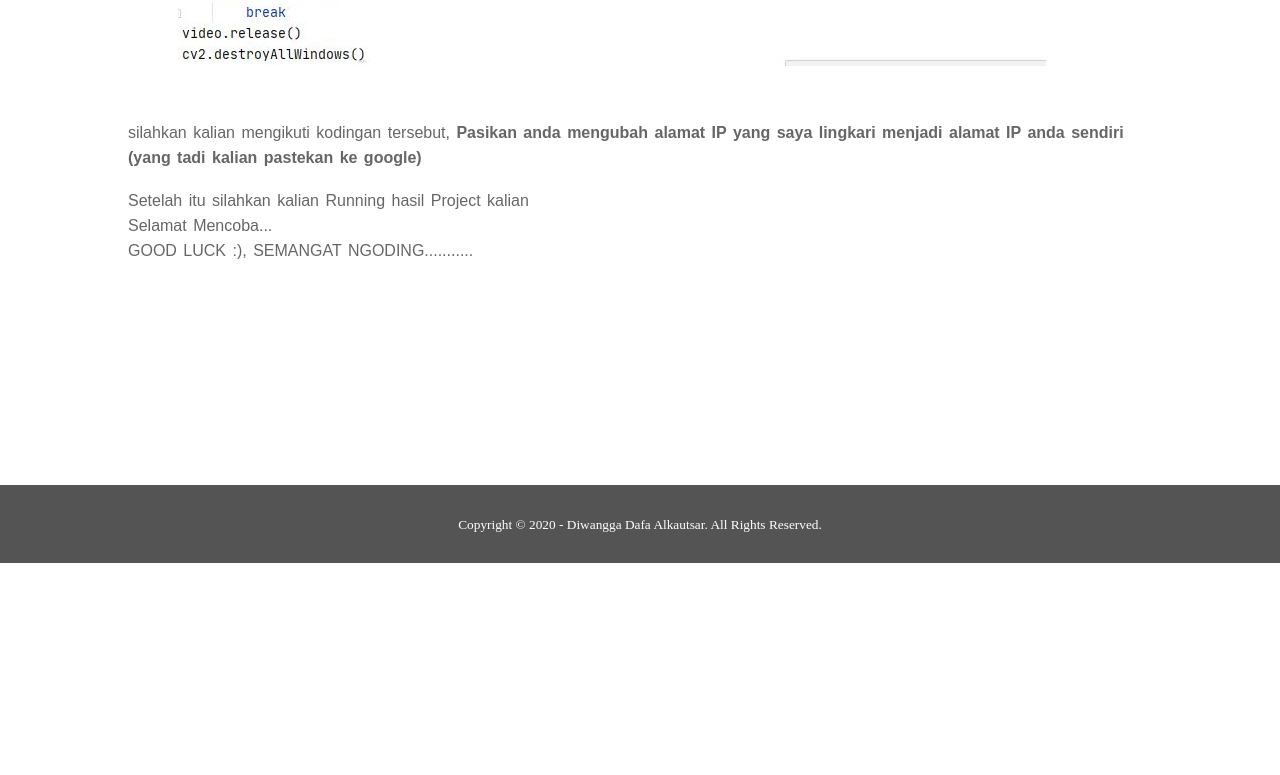
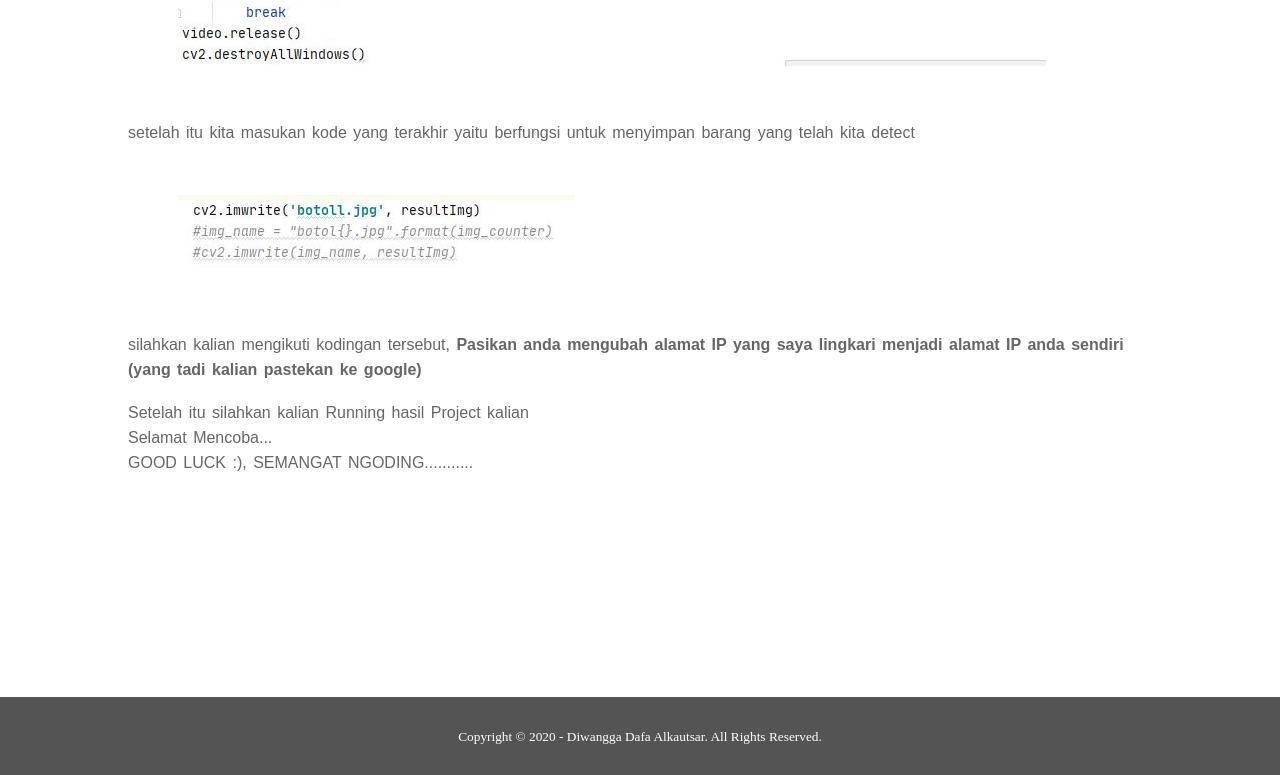
Before and after one commit to kautsar71/kautsar71.github.io, a plain HTML site: page opencv-camera.html in a window 1280 px wide. Shown: the part 4232-5007 px from the top of the page. Before the commit the page ends 4795 px from the top, so only its background shows below. Drawn offline with Linux system fonts and the light colour scheme.

Commit message:
new update

```diff
--- a/opencv-camera.html
+++ b/opencv-camera.html
@@ -63,6 +63,12 @@
 						<img src="img/opencv/camerabotol5.JPG">
 				</div>
 			</div>
+			<p>setelah itu kita masukan kode yang terakhir yaitu berfungsi untuk menyimpan barang yang telah kita detect</p>
+			<div class="box">
+				<div class="col-4">
+						<img src="img/opencv/camerabotol6.JPG">
+				</div>
+			</div>
 			<p>silahkan kalian mengikuti kodingan tersebut, <b>Pasikan anda mengubah alamat IP yang saya lingkari menjadi alamat IP anda sendiri (yang tadi kalian pastekan ke google)</b></p>
 			<br>
 			<p>Setelah itu silahkan kalian Running hasil Project kalian</p>
```
Also changed, not shown: img/opencv/camerabotol6.JPG (added).
